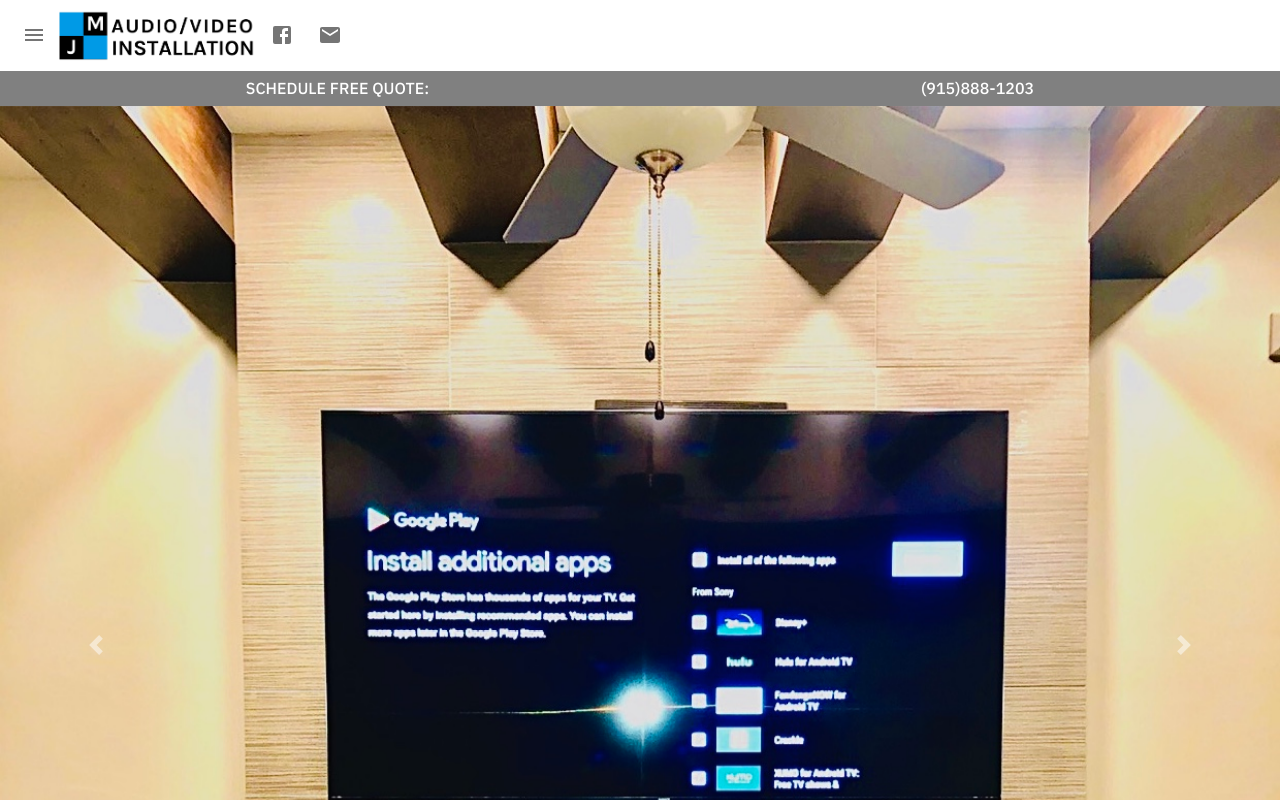
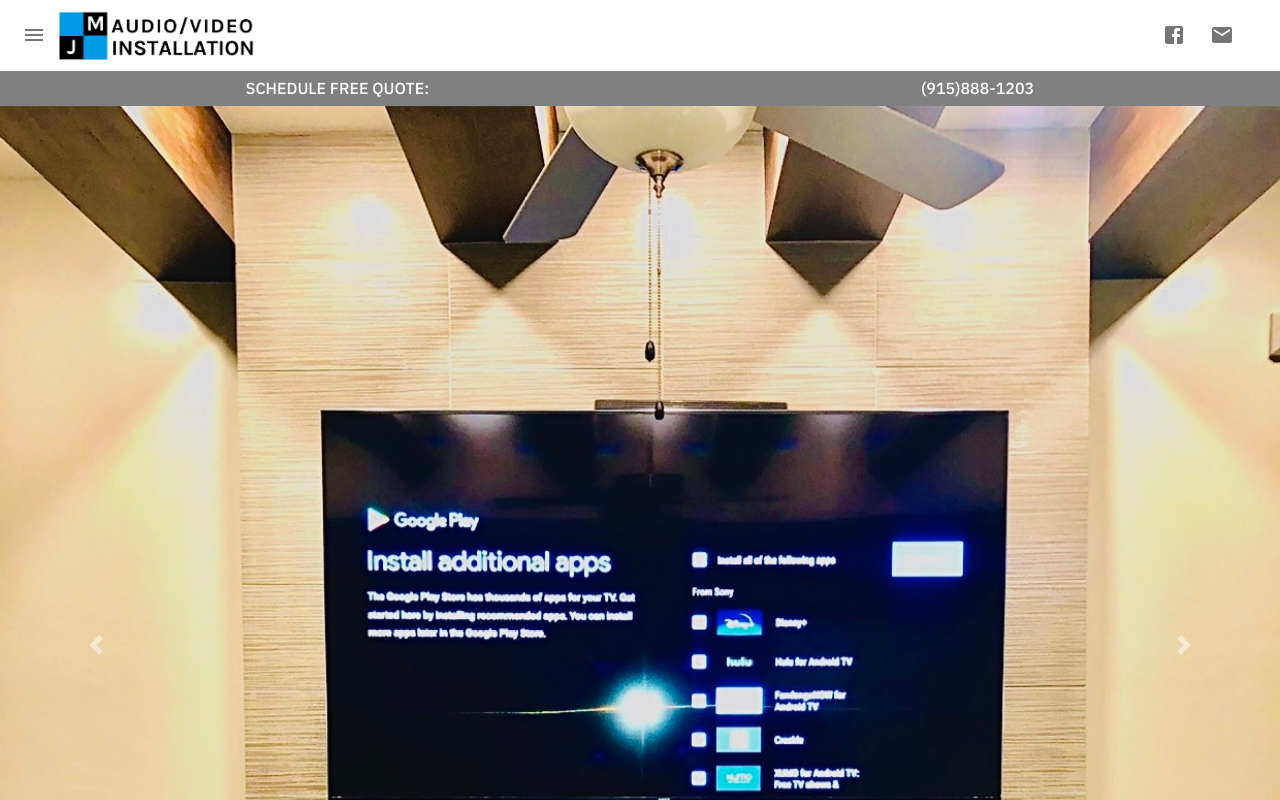
Before and after one commit to noelloera/business_template_1, a React (Create React App) app: page / in a window 1280 px wide. Shown: the top 800 px of the page. Built offline with nearby package versions, Linux system fonts and the light colour scheme.

Commit message:
Changed the nav bar display
-Changed the display in order to space out the elements

```diff
--- a/src/components/Navigation.js
+++ b/src/components/Navigation.js
@@ -18,7 +18,6 @@
   },
   navStyle: {
     backgroundColor: "white",
-
   },
   subBar: {
     position: "relative",
@@ -33,6 +32,8 @@
     justifyContent: "space-around",
   },
   toolbar: {
+    display: "flex",
+    justifyContent: "space-between",
     position: "relative",
     padding: "0.6rem",
   },
@@ -46,12 +47,15 @@
   return (
     <AppBar className={classes.navStyle} position="static">
       <Toolbar className={classes.toolbar}>
+        <div>
           <IconButton>
             <MenuIcon />
           </IconButton>
           <a href="/">
             <img alt="mounted tv" className={classes.logo} src={image} />
           </a>
+        </div>
+        <div>
           <IconButton href="https://www.facebook.com/profile.php?id=100011054640194">
             <Facebook />
           </IconButton>
@@ -59,6 +63,7 @@
             <Email />
           </IconButton>
           <Facebook />
+        </div>
       </Toolbar>
       <div className={classes.subBar}>
         <a className={classes.subBarContent} href="tel:9158881203">
```
Lines whose indentation alone changed are shown as unchanged.
